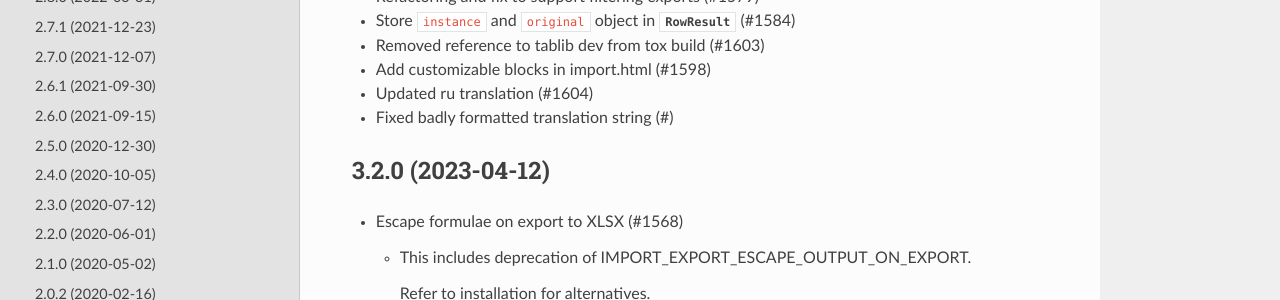
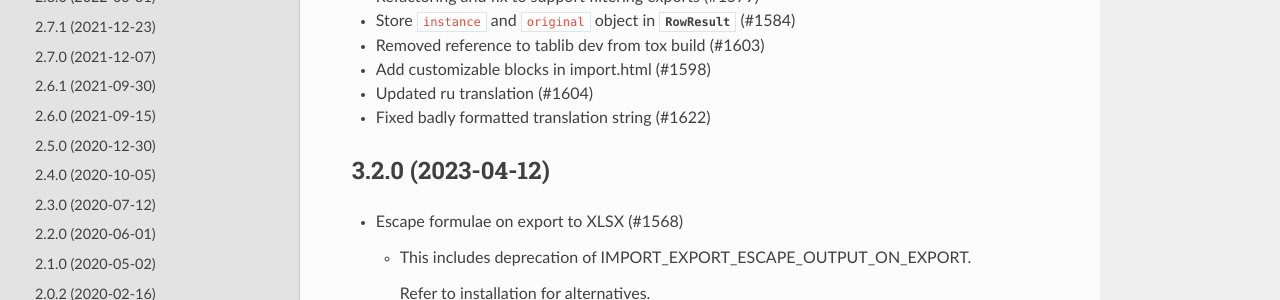
Before and after one commit to django-import-export/django-import-export, a Sphinx documentation site: the page built from docs/changelog.rst, in a window 1280 px wide and 900 px high. Shown: the part 255-555 px from the top of the window. Built offline with Sphinx 7.4.7 and the Read the Docs theme 2.0.0, drawn with Linux system fonts in a browser that asks for light colours; pages that are not in the unit, such as notebooks, are missing from menus.

Commit message:
updated changelog

```diff
--- a/docs/changelog.rst
+++ b/docs/changelog.rst
@@ -10,7 +10,7 @@ Changelog
 - Removed reference to tablib dev from tox build (#1603)
 - Add customizable blocks in import.html (#1598)
 - Updated ru translation (#1604)
-- Fixed badly formatted translation string (#)
+- Fixed badly formatted translation string (#1622)
 
 3.2.0 (2023-04-12)
 ------------------
```
